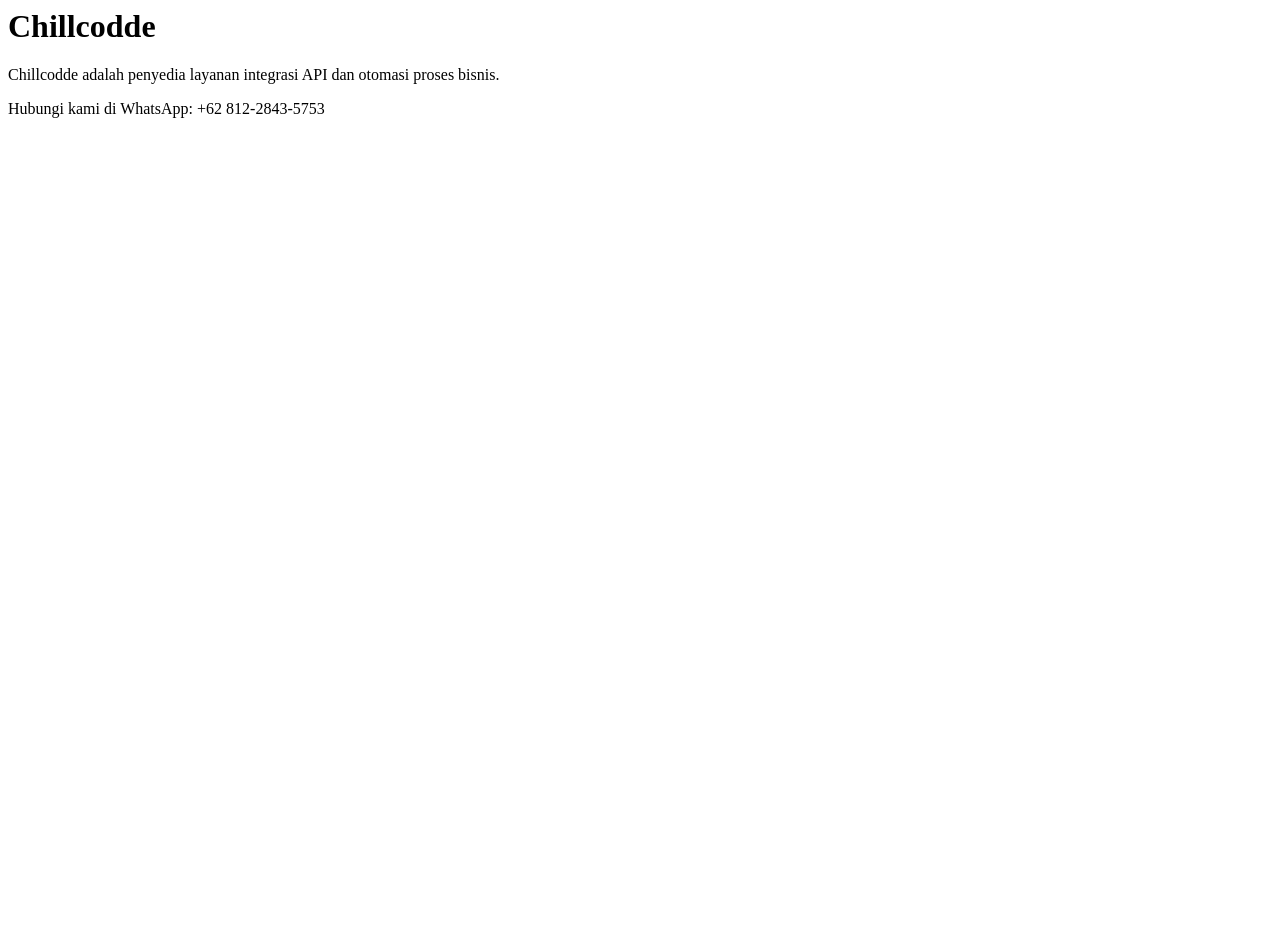
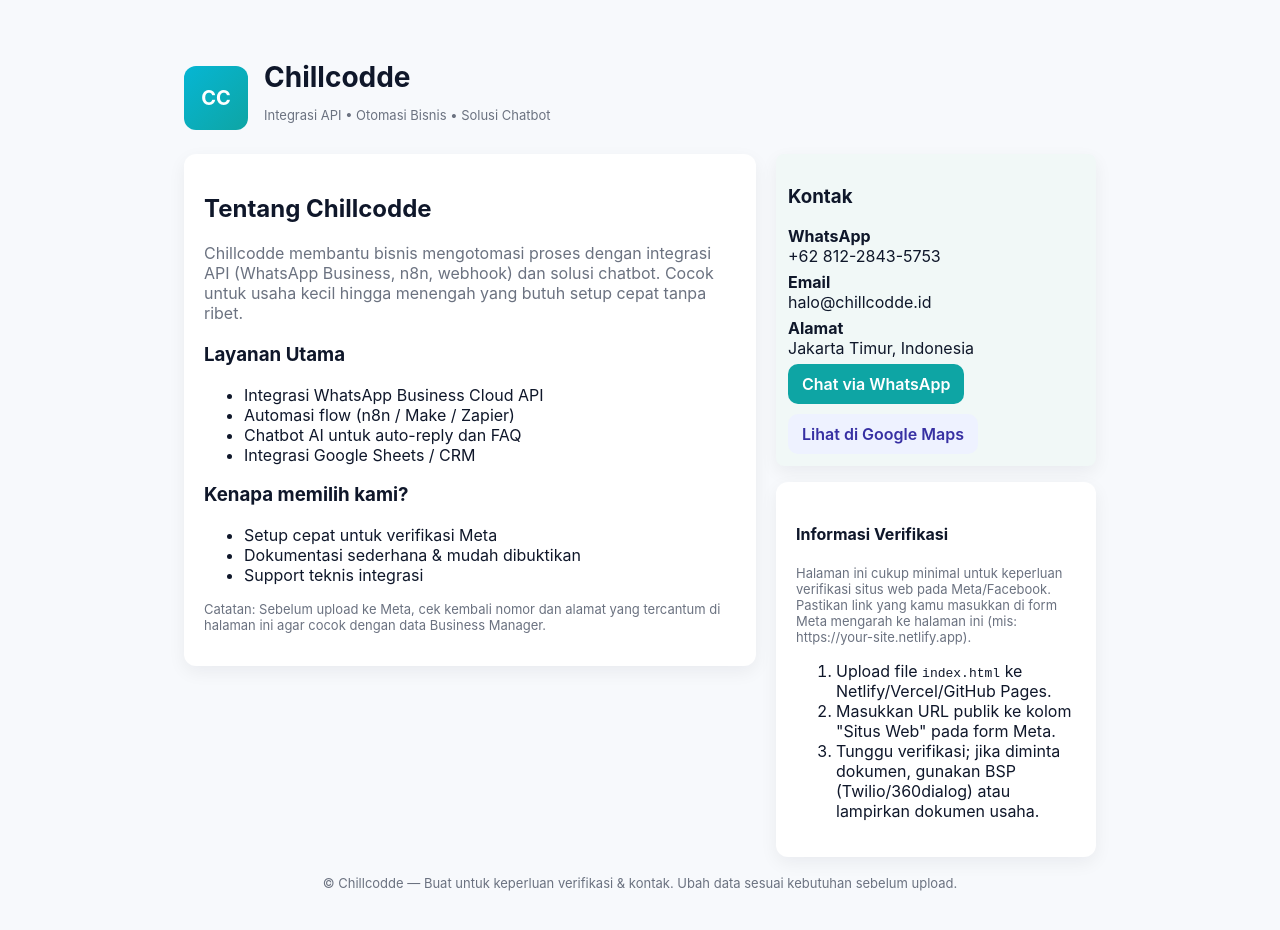
Before and after one commit to steavengalang/asds, a plain HTML site: page index.html in a window 1280 px wide. Before the commit the page ends 800 px from the top, so only its background shows below. Drawn offline with Linux system fonts and the light colour scheme.

Commit message:
Update index.html

```diff
--- a/index.html
+++ b/index.html
@@ -1,3 +1,95 @@
-<h1>Chillcodde</h1>
-<p>Chillcodde adalah penyedia layanan integrasi API dan otomasi proses bisnis.</p>
-<p>Hubungi kami di WhatsApp: +62 812-2843-5753</p>
+<!doctype html>
+<html lang="id">
+<head>
+  <meta charset="utf-8">
+  <meta name="viewport" content="width=device-width,initial-scale=1">
+  <title>Chillcodde — Integrasi & Otomasi API</title>
+  <meta name="description" content="Chillcodde: penyedia layanan integrasi API dan otomasi proses bisnis.">
+  <style>
+    :root{--bg:#f7f9fc;--card:#ffffff;--accent:#0ea5a4;--muted:#6b7280}
+    *{box-sizing:border-box}
+    body{font-family:Inter, ui-sans-serif, system-ui, -apple-system, 'Segoe UI', Roboto, 'Helvetica Neue', Arial; margin:0; background:var(--bg); color:#0f172a}
+    .container{max-width:960px;margin:36px auto;padding:24px}
+    header{display:flex;gap:16px;align-items:center}
+    .logo{width:64px;height:64px;background:linear-gradient(135deg,#06b6d4,#0ea5a4);border-radius:12px;display:flex;align-items:center;justify-content:center;color:white;font-weight:700;font-size:20px}
+    h1{margin:0;font-size:28px}
+    p.lead{color:var(--muted);margin:8px 0 20px}
+    .card{background:var(--card);padding:20px;border-radius:12px;box-shadow:0 6px 18px rgba(8,15,34,0.06)}
+    .grid{display:grid;grid-template-columns:1fr 320px;gap:20px}
+    .btn{display:inline-block;padding:10px 14px;border-radius:10px;text-decoration:none;font-weight:600}
+    .btn-primary{background:var(--accent);color:white}
+    .contact{background:#f1f8f7;padding:12px;border-radius:8px}
+    .meta{font-size:13px;color:var(--muted)}
+    footer{margin-top:18px;text-align:center;color:var(--muted);font-size:13px}
+    @media(max-width:820px){.grid{grid-template-columns:1fr} .logo{width:56px;height:56px}}
+  </style>
+</head>
+<body>
+  <div class="container">
+    <header>
+      <div class="logo">CC</div>
+      <div>
+        <h1>Chillcodde</h1>
+        <p class="meta">Integrasi API • Otomasi Bisnis • Solusi Chatbot</p>
+      </div>
+    </header>
+
+    <main style="margin-top:18px">
+      <div class="grid">
+        <section>
+          <div class="card">
+            <h2>Tentang Chillcodde</h2>
+            <p class="lead">Chillcodde membantu bisnis mengotomasi proses dengan integrasi API (WhatsApp Business, n8n, webhook) dan solusi chatbot. Cocok untuk usaha kecil hingga menengah yang butuh setup cepat tanpa ribet.</p>
+
+            <h3>Layanan Utama</h3>
+            <ul>
+              <li>Integrasi WhatsApp Business Cloud API</li>
+              <li>Automasi flow (n8n / Make / Zapier)</li>
+              <li>Chatbot AI untuk auto-reply dan FAQ</li>
+              <li>Integrasi Google Sheets / CRM</li>
+            </ul>
+
+            <h3>Kenapa memilih kami?</h3>
+            <ul>
+              <li>Setup cepat untuk verifikasi Meta</li>
+              <li>Dokumentasi sederhana & mudah dibuktikan</li>
+              <li>Support teknis integrasi</li>
+            </ul>
+
+            <p class="meta">Catatan: Sebelum upload ke Meta, cek kembali nomor dan alamat yang tercantum di halaman ini agar cocok dengan data Business Manager.</p>
+          </div>
+        </section>
+
+        <aside>
+          <div class="card contact">
+            <h3>Kontak</h3>
+            <p style="margin:6px 0"><strong>WhatsApp</strong><br>+62 812-2843-5753</p>
+            <p style="margin:6px 0"><strong>Email</strong><br>halo@chillcodde.id</p>
+            <p style="margin:6px 0"><strong>Alamat</strong><br>Jakarta Timur, Indonesia</p>
+
+            <a class="btn btn-primary" href="https://wa.me/6281228435753" target="_blank">Chat via WhatsApp</a>
+            <div style="height:10px"></div>
+            <a class="btn" href="#" style="background:#eef2ff;color:#3730a3">Lihat di Google Maps</a>
+          </div>
+
+          <div style="height:16px"></div>
+
+          <div class="card">
+            <h4>Informasi Verifikasi</h4>
+            <p class="meta">Halaman ini cukup minimal untuk keperluan verifikasi situs web pada Meta/Facebook. Pastikan link yang kamu masukkan di form Meta mengarah ke halaman ini (mis: https://your-site.netlify.app).</p>
+            <ol>
+              <li>Upload file <code>index.html</code> ke Netlify/Vercel/GitHub Pages.</li>
+              <li>Masukkan URL publik ke kolom "Situs Web" pada form Meta.</li>
+              <li>Tunggu verifikasi; jika diminta dokumen, gunakan BSP (Twilio/360dialog) atau lampirkan dokumen usaha.</li>
+            </ol>
+          </div>
+        </aside>
+      </div>
+
+      <footer>
+        <p>© Chillcodde — Buat untuk keperluan verifikasi & kontak. Ubah data sesuai kebutuhan sebelum upload.</p>
+      </footer>
+    </main>
+  </div>
+</body>
+</html>
```
